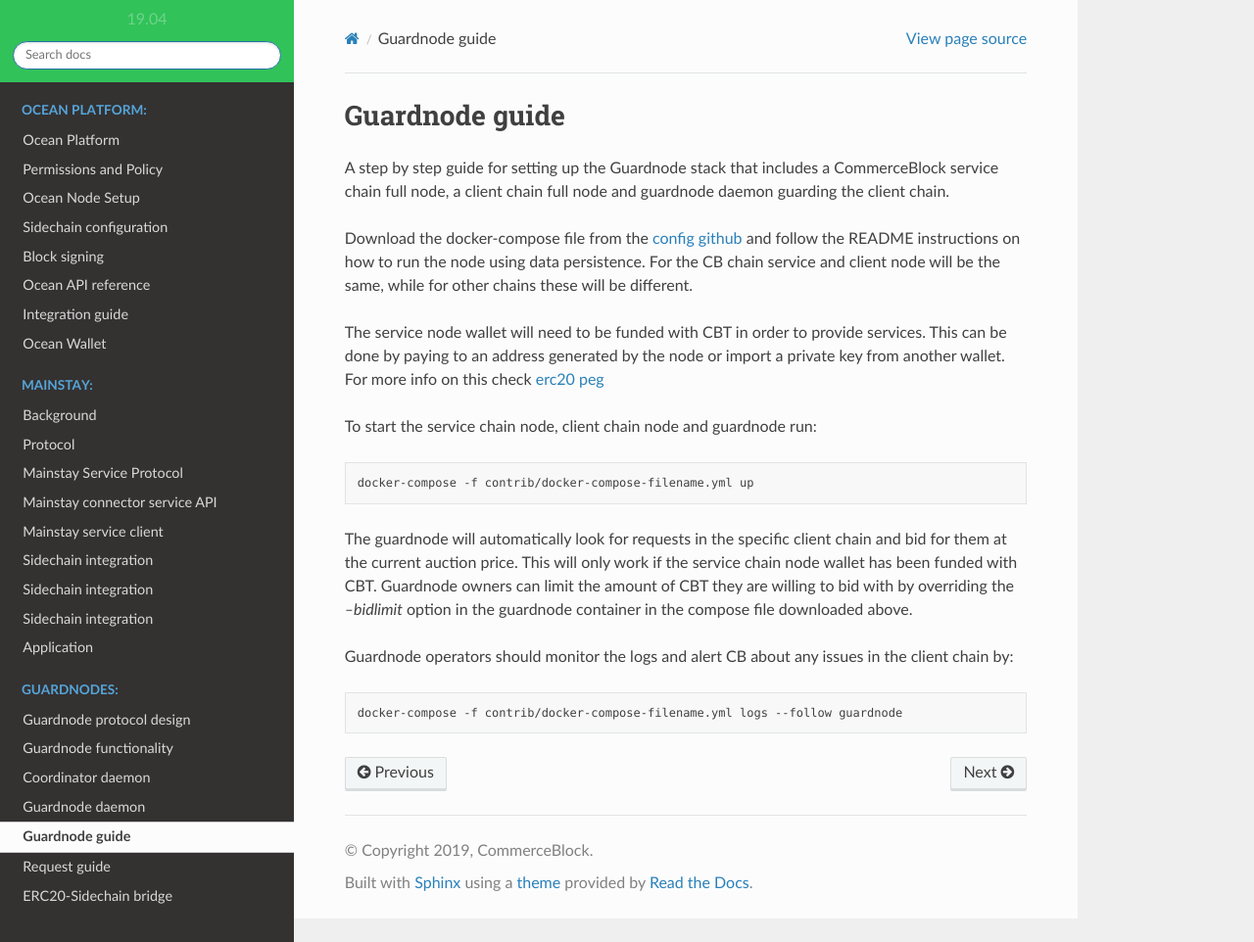
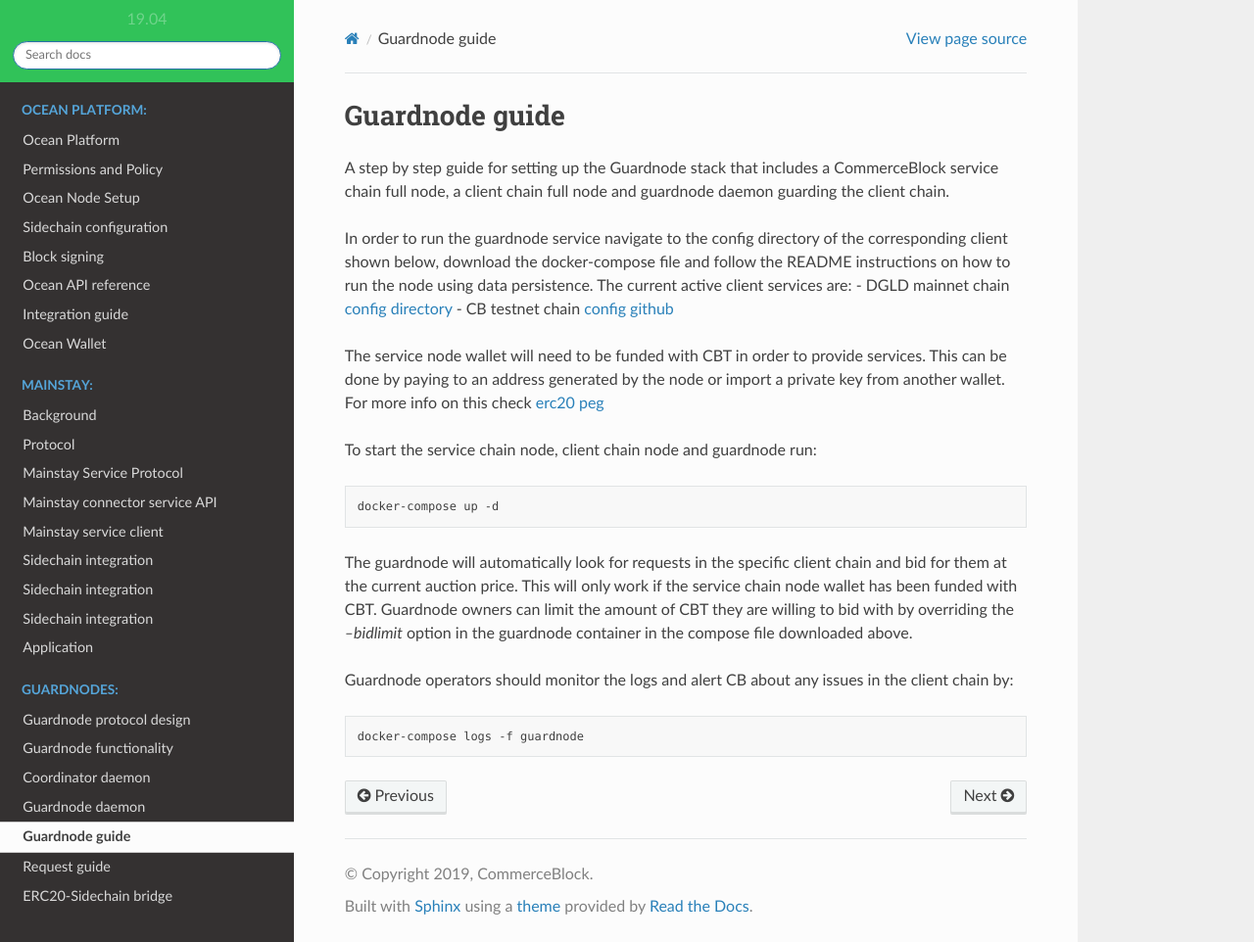
Before and after one commit to commerceblock/docs, a Sphinx documentation site: the page built from source/guardnode-guide/index.rst, in a window 1280 px wide and 962 px high. Shown: the whole window at 98% size. Built offline with Sphinx 7.4.7 and the Read the Docs theme 2.0.0, drawn with Linux system fonts in a browser that asks for light colours.

Commit message:
Add links to client config directories for the guardnode service

```diff
--- a/source/guardnode-guide/index.rst
+++ b/source/guardnode-guide/index.rst
@@ -3,7 +3,9 @@ Guardnode guide
 
 A step by step guide for setting up the Guardnode stack that includes a CommerceBlock service chain full node, a client chain full node and guardnode daemon guarding the client chain.
 
-Download the docker-compose file from the `config github <https://github.com/commerceblock/config>`_ and follow the README instructions on how to run the node using data persistence. For the CB chain service and client node will be the same, while for other chains these will be different.
+In order to run the guardnode service navigate to the config directory of the corresponding client shown below, download the docker-compose file and follow the README instructions on how to run the node using data persistence. The current active client services are:
+- DGLD mainnet chain `config directory <https://github.com/goldtokensa/config/tree/master/mainnet>`_
+- CB testnet chain `config github <https://github.com/commerceblock/config/testnet>`_
 
 The service node wallet will need to be funded with CBT in order to provide services. This can be done by paying to an address generated by the node or import a private key from another wallet. For more info on this check `erc20 peg <https://commerceblock.readthedocs.io/en/latest/twowp/index.html>`_
 
@@ -11,7 +13,7 @@ To start the service chain node, client chain node and guardnode run:
 
 .. code-block:: bash
 
-    docker-compose -f contrib/docker-compose-filename.yml up
+    docker-compose up -d
 
 The guardnode will automatically look for requests in the specific client chain and bid for them at the current auction price. This will only work if the service chain node wallet has been funded with CBT. Guardnode owners can limit the amount of CBT they are willing to bid with by overriding the `--bidlimit` option in the guardnode container in the compose file downloaded above.
 
@@ -19,4 +21,4 @@ Guardnode operators should monitor the logs and alert CB about any issues in the
 
 .. code-block:: bash
 
-    docker-compose -f contrib/docker-compose-filename.yml logs --follow guardnode
+    docker-compose logs -f guardnode
```
